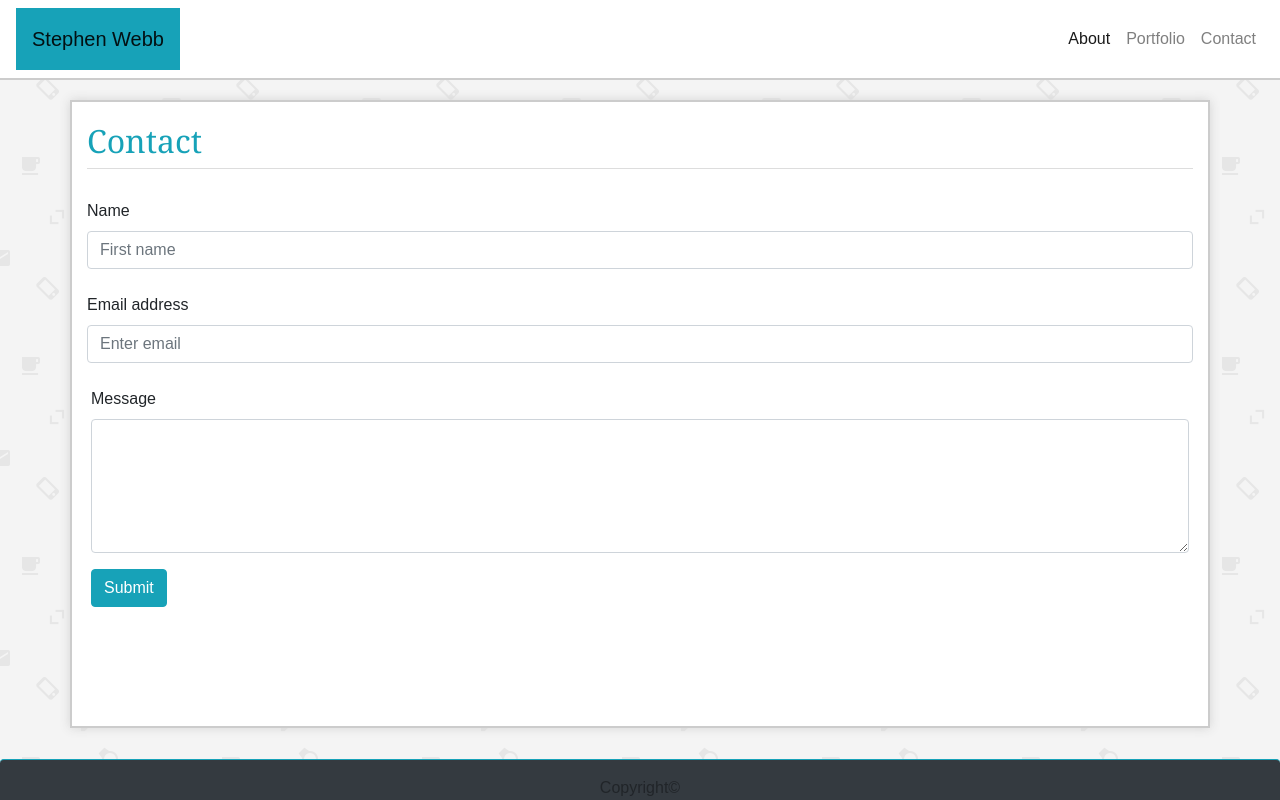
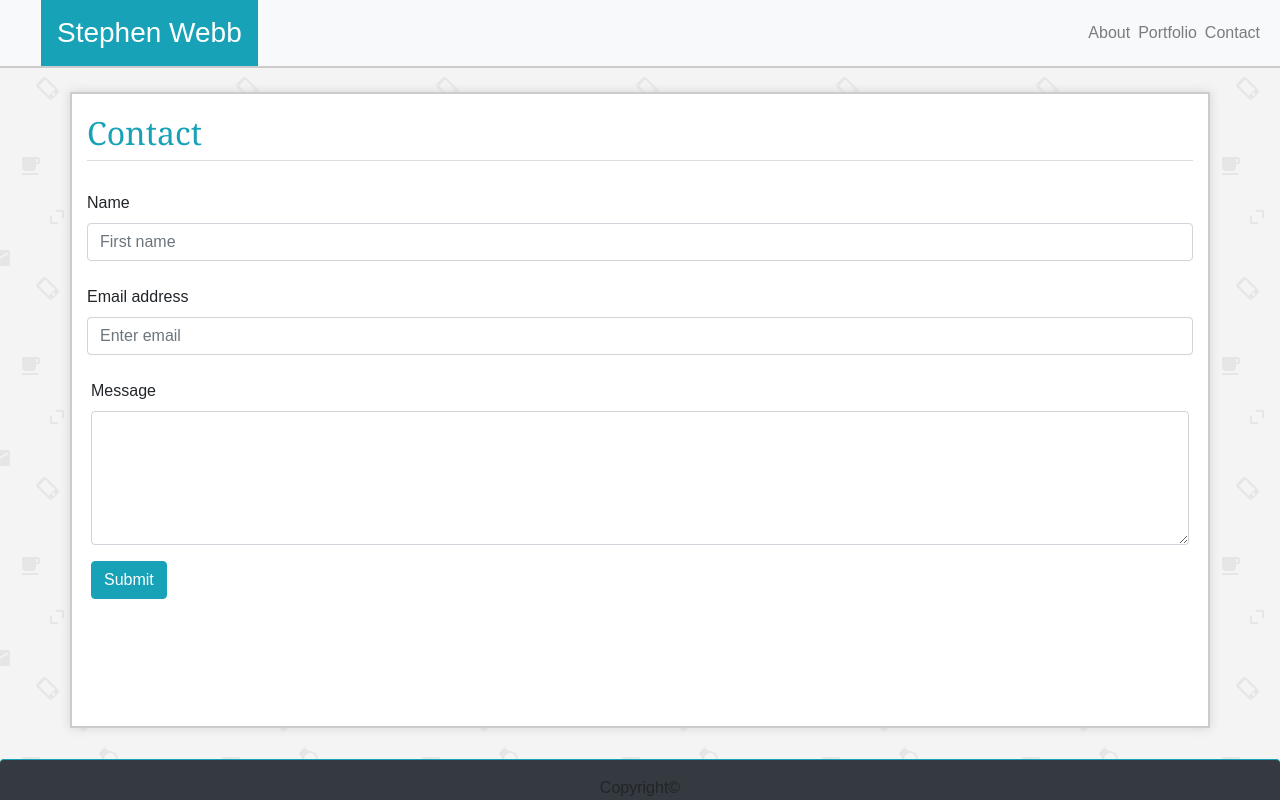
Before and after one commit to stevie2codes/responsive-basic-portfolio, a plain HTML site: page contact.html in a window 1280 px wide. Drawn offline with nearby package versions, Linux system fonts and the light colour scheme.

Commit message:
adjusted header across all pages. Still not happy with it but making progress.

```diff
--- a/assets/css/styles.css
+++ b/assets/css/styles.css
@@ -3,16 +3,12 @@ body,html{
     font-family: Arial, Helvetica, sans-serif;
     display: flex;
     min-height: 100vh;
-  flex-direction: column;
+    flex-direction: column;
 }
-.navbar{
-    margin-bottom: 20px;
-    background-color: #ffffff;
+ .navbar{
     border-bottom: 2px solid #cccccc;
-}
-/* .navbar-nav{
-    flex-direction: row;
-} */
+ }
+
 .head-about {
     margin-bottom: 30px;
     margin-top: 20px;
@@ -40,7 +36,3 @@ body,html{
 h2 {
     font-family: Georgia, 'Times New Roman', Times, serif;
 }
-
-/* .foot {
-    margin-top: 200px;
-} */
--- a/contact.html
+++ b/contact.html
@@ -17,19 +17,21 @@
     <title>Contact</title>
   </head>
   <body>
-    <nav class="navbar navbar-expand-sm navbar-light">
-      <a class="navbar-brand mr-auto bg-info px-3 py-3" href="index.html">Stephen Webb</a>
-      <ul class="navbar-nav ml-auto">
-        <li class="nav-item active">
-          <a class="nav-link" href="index.html"
-            >About <span class="sr-only">(current)</span></a
-          >
+      <nav class=" d-flex  p-0 flex-wrap navbar navbar-expand-lg navbar-light mb-4 bg-light">
+          <div class="row">
+            <div class="navbar-brand col-xs-4 p-0 ml-2">
+                <h3 class="bg-info d-sm-inline-flex text-white p-3 ml-5 mb-0">Stephen Webb</h3>
+            </div>
+            </div>
+          <ul class="navbar-nav ml-auto d-flex flex-row mr-3">
+            <li class="nav-item">
+              <a class="nav-link p-1" href="index.html">About</a>
             </li>
             <li class="nav-item">
-          <a class="nav-link" href="portfolio.html">Portfolio</a>
+              <a class="nav-link p-1" href="portfolio.html">Portfolio</a>
             </li>
             <li class="nav-item">
-          <a class="nav-link" href="contact.html">Contact</a>
+              <a class="nav-link p-1" href="contact.html">Contact</a>
             </li>
           </ul>
       </nav>
```
Also changed, not shown: index.html (+15 -20 lines), portfolio.html (+11 -7 lines). Lines whose indentation alone changed are shown as unchanged.
